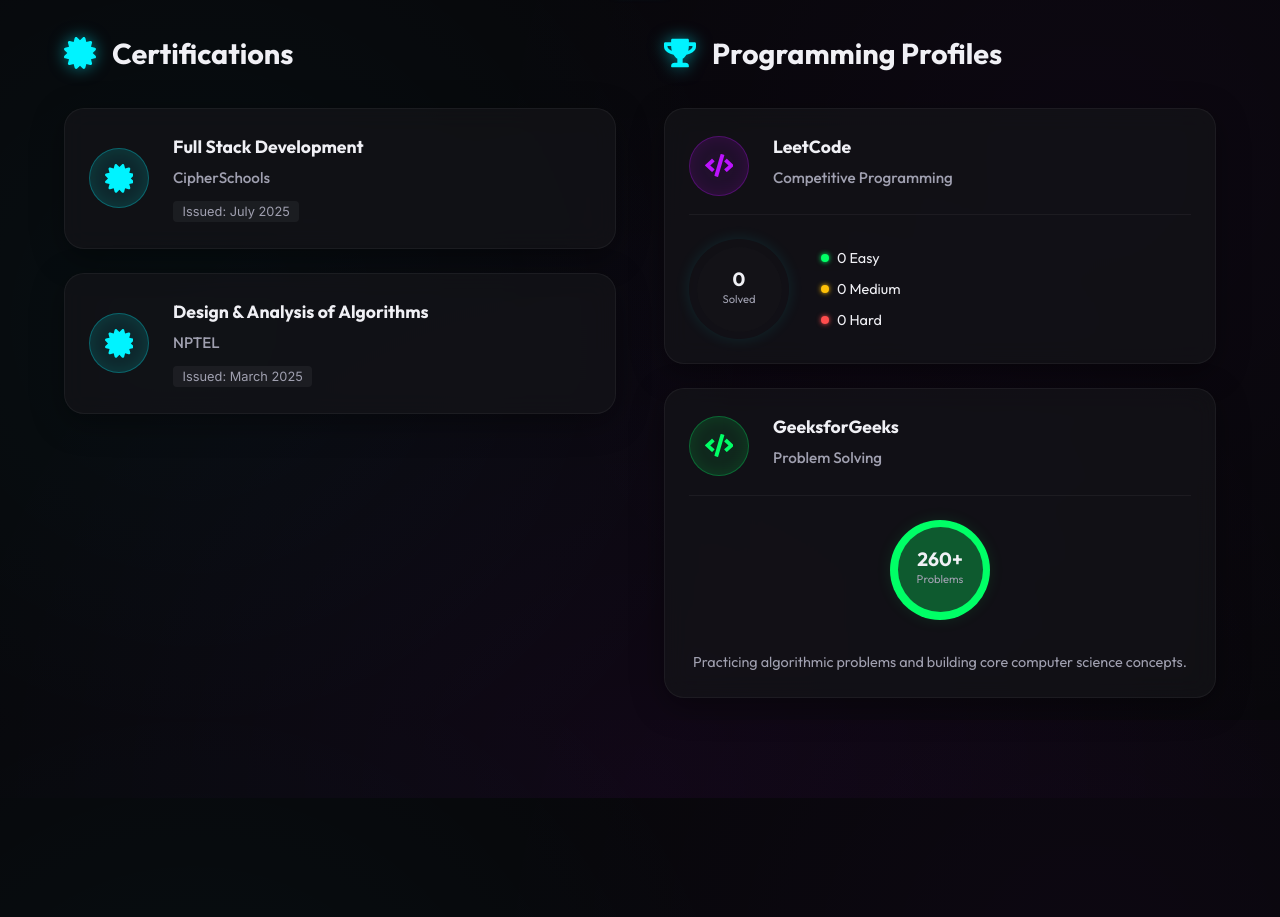
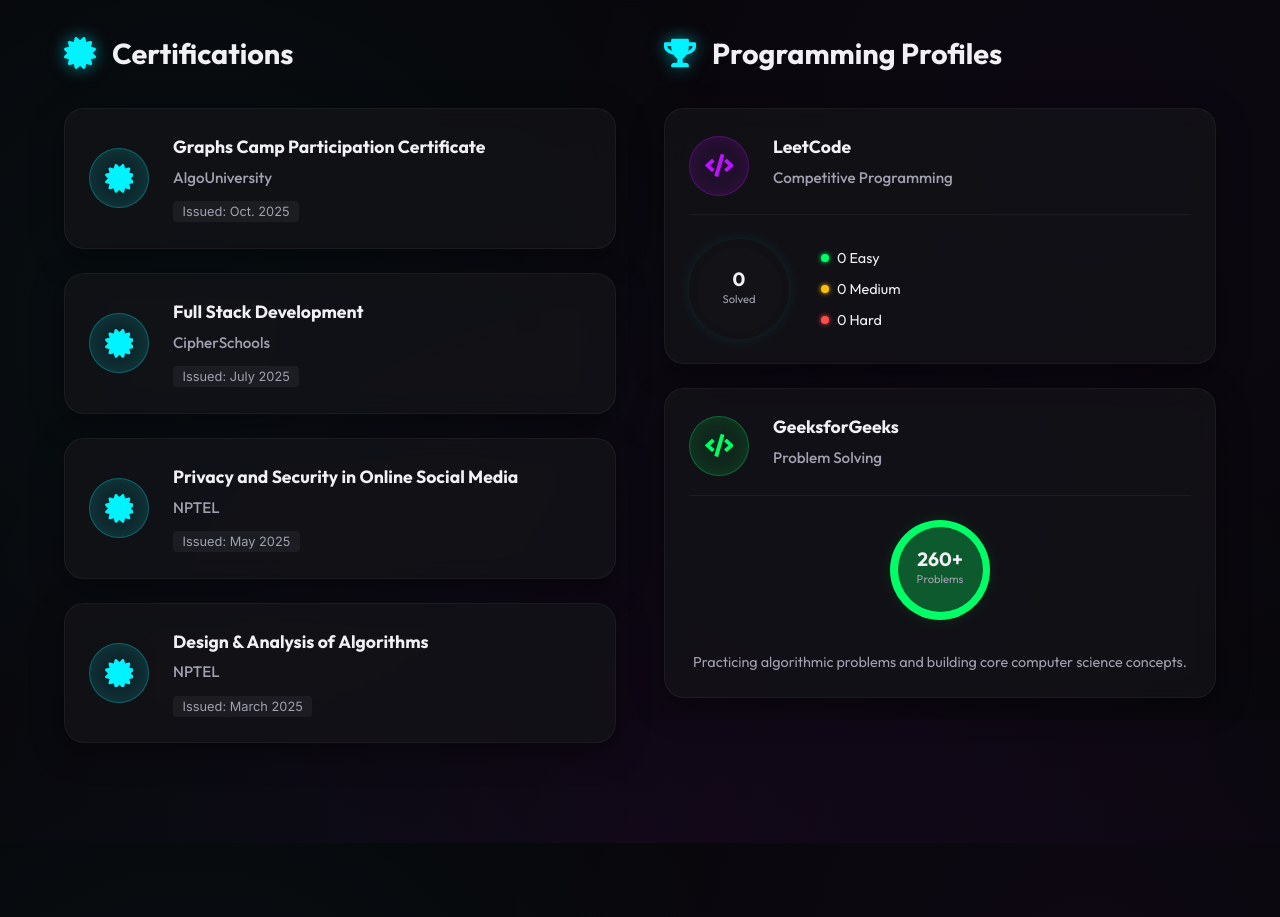
Before and after one commit to sarveshjain0211/PortFolio, a React app: page / in a window 1280 px wide. Shown: the part 4080-4997 px from the top of the page. Built offline with nearby package versions, Linux system fonts and the light colour scheme; no server answers; the HTML template or start-up script is replaced by a standard one.

Commit message:
Added new Certifications

```diff
--- a/src/components/Certifications.jsx
+++ b/src/components/Certifications.jsx
@@ -64,7 +64,22 @@
                 </div>
                 <div className="cert-content">
                   <h4>
-                    <a href="#" target="_blank" rel="noreferrer" style={{ color: 'inherit', textDecoration: 'none' }} title="Add your certificate link here">
+                    <a href="https://d3uam8jk4sa4y4.cloudfront.net/static/certificates/graph_camp/sarvesh-jain.png" target="_blank" rel="noreferrer" style={{ color: 'inherit', textDecoration: 'none' }} title="Add your certificate link here">
+                      Graphs Camp Participation Certificate
+                    </a>
+                  </h4>
+                  <h5>AlgoUniversity</h5>
+                  <span className="cert-date">Issued: Oct. 2025</span>
+                </div>
+              </div>
+
+              <div className="cert-card glass-card">
+                <div className="cert-icon-wrapper">
+                  <FaCertificate />
+                </div>
+                <div className="cert-content">
+                  <h4>
+                    <a href="https://www.cipherschools.com/certificate/preview?id=687d9f8d3eaa79325b2d28f2" target="_blank" rel="noreferrer" style={{ color: 'inherit', textDecoration: 'none' }} title="Add your certificate link here">
                       Full Stack Development
                     </a>
                   </h4>
@@ -79,7 +94,22 @@
                 </div>
                 <div className="cert-content">
                   <h4>
-                    <a href="#" target="_blank" rel="noreferrer" style={{ color: 'inherit', textDecoration: 'none' }} title="Add your certificate link here">
+                    <a href="Privacy and Security in Online Social Media.pdf" target="_blank" rel="noreferrer" style={{ color: 'inherit', textDecoration: 'none' }} title="Add your certificate link here">
+                      Privacy and Security in Online Social Media
+                    </a>
+                  </h4>
+                  <h5>NPTEL</h5>
+                  <span className="cert-date">Issued: May 2025</span>
+                </div>
+              </div>
+
+              <div className="cert-card glass-card">
+                <div className="cert-icon-wrapper">
+                  <FaCertificate />
+                </div>
+                <div className="cert-content">
+                  <h4>
+                    <a href="Design and analysis of algorithms.pdf" target="_blank" rel="noreferrer" style={{ color: 'inherit', textDecoration: 'none' }} title="Add your certificate link here">
                       Design & Analysis of Algorithms
                     </a>
                   </h4>
```
Also changed, not shown: 2 other files (tests, documents, lock files or other folders).
